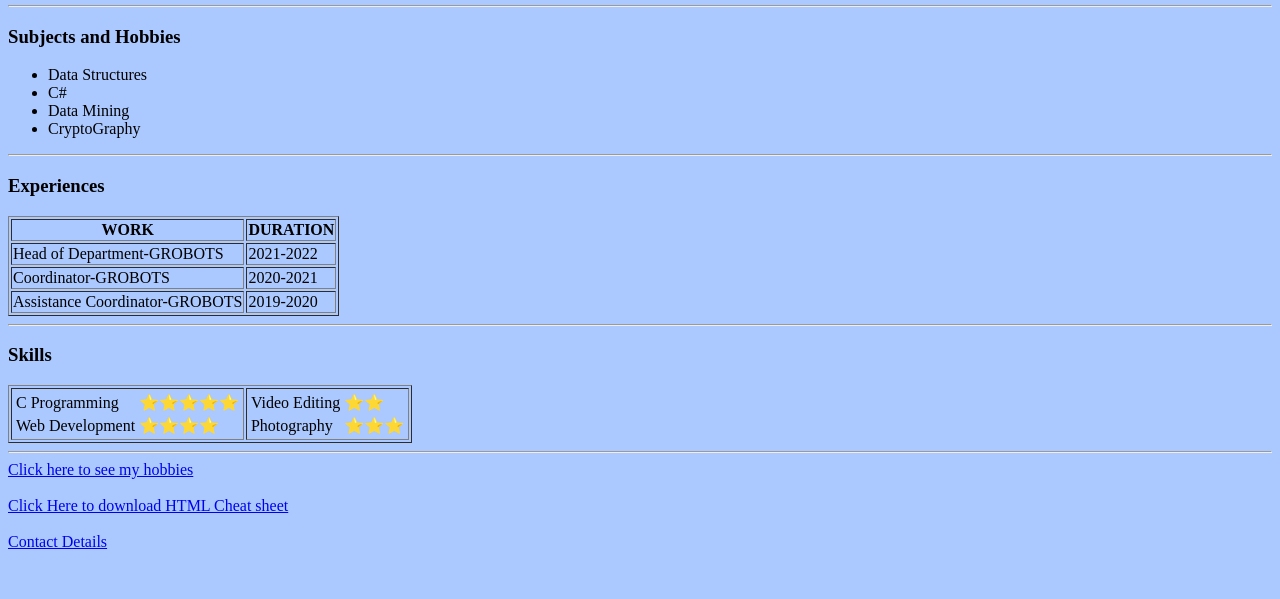
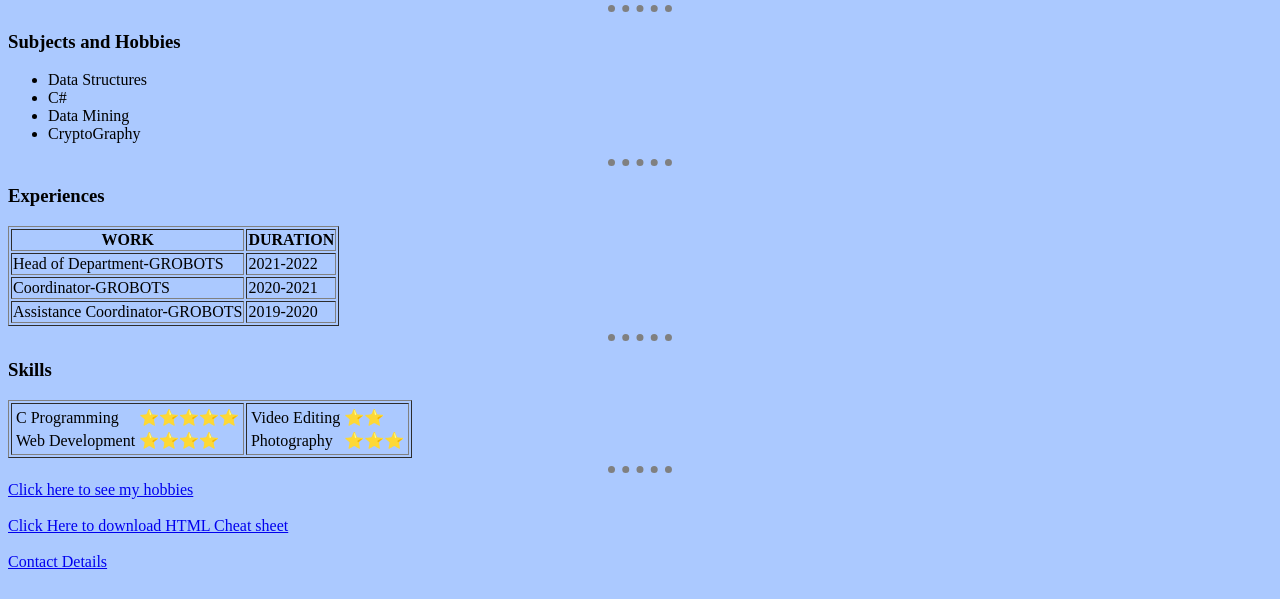
Before and after one commit to yellowspark/cv, a plain HTML site: page index.html in a window 1280 px wide. Shown: the part 201-800 px from the top of the page. Drawn offline with Linux system fonts and the light colour scheme.

Commit message:
added inline css

```diff
--- a/index.html
+++ b/index.html
@@ -1,12 +1,27 @@
 <!DOCTYPE html>
 <html lang="en">
 <head>
+    <style>
+        body {
+            background-color: #ABC9FF;
+        }
+
+        hr{
+            /* background-color: white; */
+            border-style: none;
+            border-top-style: dotted;
+            width: 5%;
+            height: 0%;
+            border-color: gray;
+            border-width: 7px;
+        }
+    </style>
     <meta charset="UTF-8">
     <meta http-equiv="X-UA-Compatible" content="IE=edge">
     <meta name="viewport" content="width=device-width, initial-scale=1.0">
     <title>Devish's Personal Site</title>
 </head>
-<body style="background-color: #ABC9FF ;">
+<body>
     <table cellspacing="20">
         <tr>
             <td><img src="images/profile-pic.png" alt="This is Devish Profile Pic" height="100" width="100"></td>
@@ -101,6 +116,4 @@
     <br>
     <a href="contact.html"> Contact Details</a>
     </body>
-
-
 </html>
```
